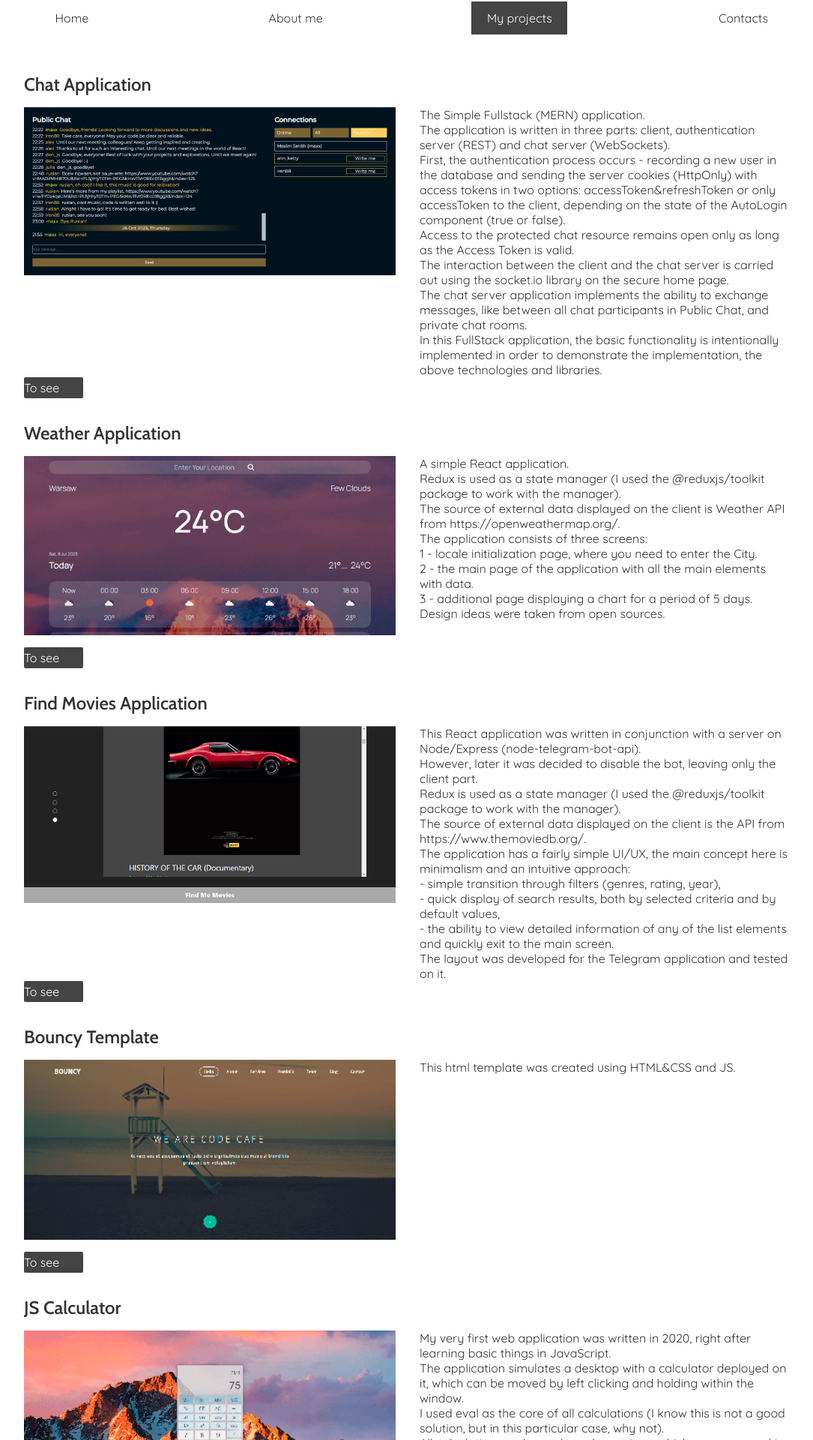
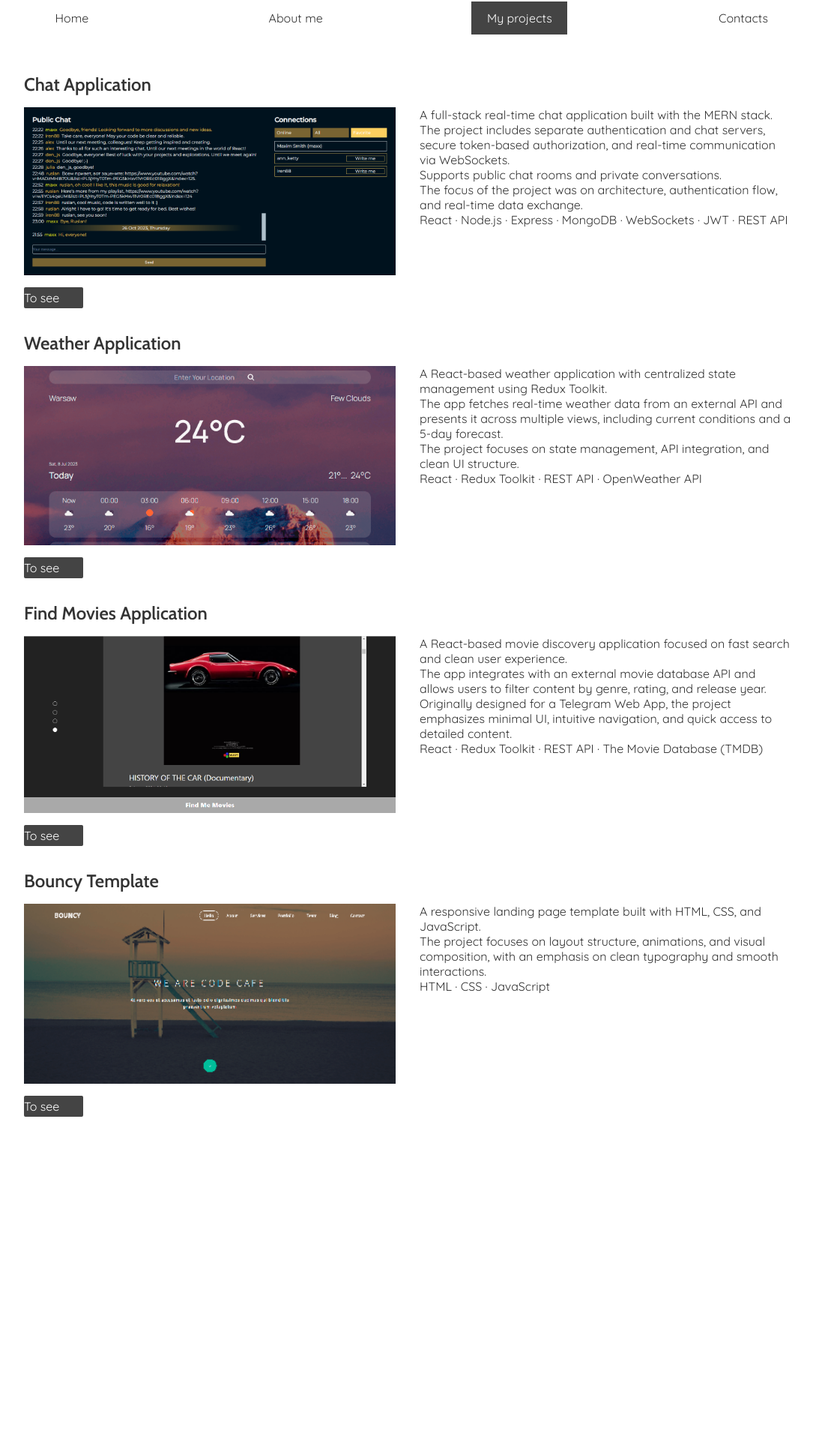
Before and after one commit to ruslan-synytsia/CV-web-app, a React (Create React App) app: page /projects in a window 1280 px wide. Shown: the part 14-1934 px from the top of the page at 75% size, without its empty margins (96-1181 px from the left). After the commit the page ends 1535 px from the top, so only its background shows below. Built offline with nearby package versions, Linux system fonts and the light colour scheme.

Commit message:
Update Projects

```diff
--- a/src/Components/Pages/Projects/Projects.js
+++ b/src/Components/Pages/Projects/Projects.js
@@ -6,32 +6,26 @@ function Projects() {
         {
             header: "Chat Application",
             image: "./chat.png",
-            description: "The Simple Fullstack (MERN) application.|The application is written in three parts: client, authentication server (REST) and chat server (WebSockets).|First, the authentication process occurs - recording a new user in the database and sending the server cookies (HttpOnly) with access tokens in two options: accessToken&refreshToken or only accessToken to the client, depending on the state of the AutoLogin component (true or false).|Access to the protected chat resource remains open only as long as the Access Token is valid.|The interaction between the client and the chat server is carried out using the socket.io library on the secure home page.|The chat server application implements the ability to exchange messages, like between all chat participants in Public Chat, and private chat rooms.|In this FullStack application, the basic functionality is intentionally implemented in order to demonstrate the implementation, the above technologies and libraries.",
+            description: "A full-stack real-time chat application built with the MERN stack.||The project includes separate authentication and chat servers, secure token-based authorization, and real-time communication via WebSockets.|Supports public chat rooms and private conversations.||The focus of the project was on architecture, authentication flow, and real-time data exchange.||React · Node.js · Express · MongoDB · WebSockets · JWT · REST API",
             link: "https://corporate-chat-app.vercel.app/"
         },
         {
             header: "Weather Application",
             image: "./weather.png",
-            description: "A simple React application.|Redux is used as a state manager (I used the @reduxjs/toolkit package to work with the manager).|The source of external data displayed on the client is Weather API from https://openweathermap.org/.|The application consists of three screens:|1 - locale initialization page, where you need to enter the City.|2 - the main page of the application with all the main elements with data.|3 - additional page displaying a chart for a period of 5 days.|Design ideas were taken from open sources.",
+            description: "A React-based weather application with centralized state management using Redux Toolkit.||The app fetches real-time weather data from an external API and presents it across multiple views, including current conditions and a 5-day forecast.||The project focuses on state management, API integration, and clean UI structure.||React · Redux Toolkit · REST API · OpenWeather API",
             link: "https://weather-app-f36y.onrender.com/"
         },
         {
             header: "Find Movies Application",
             image: "./project.png",
-            description: "This React application was written in conjunction with a server on Node/Express (node-telegram-bot-api).|However, later it was decided to disable the bot, leaving only the client part.|Redux is used as a state manager (I used the @reduxjs/toolkit package to work with the manager).|The source of external data displayed on the client is the API from https://www.themoviedb.org/.|The application has a fairly simple UI/UX, the main concept here is minimalism and an intuitive approach:|- simple transition through filters (genres, rating, year),|- quick display of search results, both by selected criteria and by default values,|- the ability to view detailed information of any of the list elements and quickly exit to the main screen.|The layout was developed for the Telegram application and tested on it.",
+            description: "A React-based movie discovery application focused on fast search and clean user experience.||The app integrates with an external movie database API and allows users to filter content by genre, rating, and release year.|Originally designed for a Telegram Web App, the project emphasizes minimal UI, intuitive navigation, and quick access to detailed content.|React · Redux Toolkit · REST API · The Movie Database (TMDB)",
             link: "https://symphonious-paprenjak-fac495.netlify.app/"
         },
         {
             header: "Bouncy Template",
             image: "./project-2.png",
-            description: "This html template was created using HTML&CSS and JS.",
+            description: "A responsive landing page template built with HTML, CSS, and JavaScript.||The project focuses on layout structure, animations, and visual composition, with an emphasis on clean typography and smooth interactions.|HTML · CSS · JavaScript",
             link: "http://resume-ruslan-synytsia.atwebpages.com/bouncy-template/"
-        },
-        {
-            header: "JS Calculator",
-            image: "./project-4.png",
-            description: "My very first web application was written in 2020, right after learning basic things in JavaScript.|The application simulates a desktop with a calculator deployed on it, which can be moved by left clicking and holding within the window.|I used eval as the core of all calculations (I know this is not a good solution, but in this particular case, why not).|All calculation results are based on strings, which are processed in a certain way (quite complex) and passed to eval().|The calculator implements not only basic, but also some engineering functions.",
-            link: "http://resume-ruslan-synytsia.atwebpages.com/calculator/"
         }
     ];
 
```
